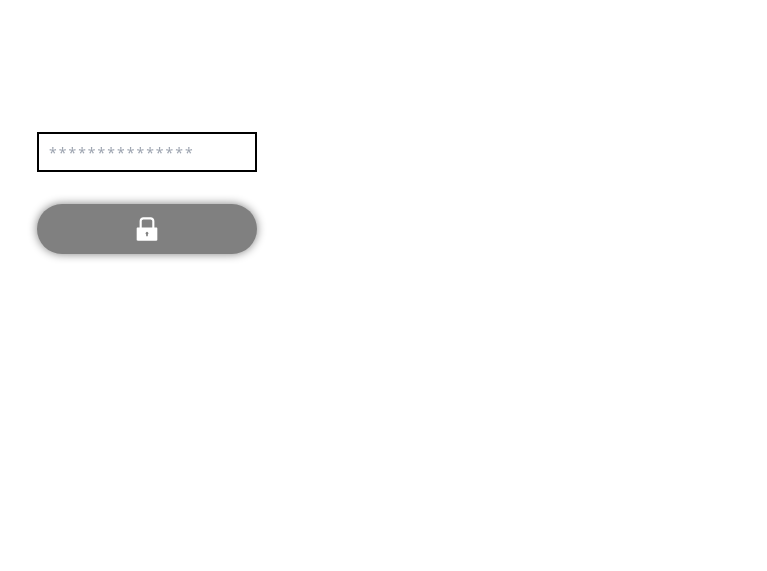
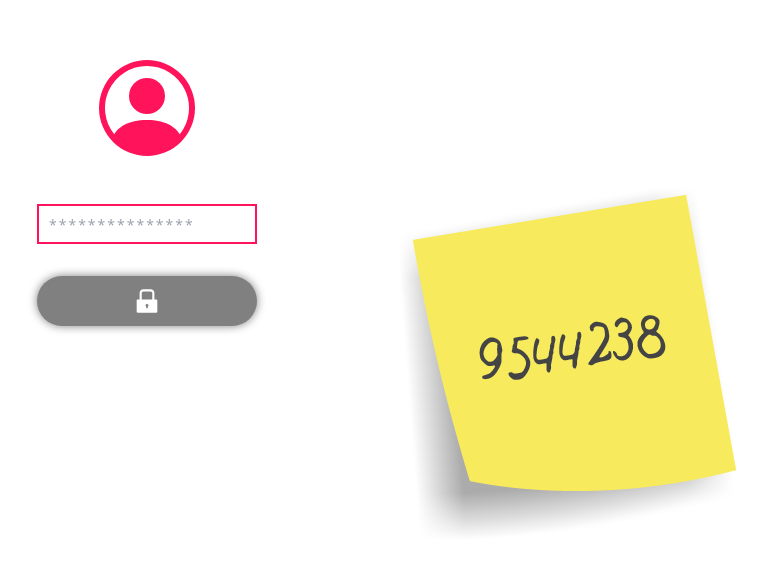
Before and after one commit to OliBoucher04/32dec, a React (Vite) app: page /login in a window 1280 px wide. Shown: the part 207-778 px from the top of the page, without its empty margins (493-1260 px from the left). Built offline with nearby package versions, Linux system fonts and the light colour scheme.

Commit message:
feature-fonction-login

```diff
--- a/src/assets/index.js
+++ b/src/assets/index.js
@@ -1,5 +1,7 @@
 import windowsXp from './img/windowsXP.jpg'
+import postitLogin from './img/postit.png'
 
 export {
-    windowsXp
+    windowsXp,
+    postitLogin
 }
--- a/src/pages/Login.css
+++ b/src/pages/Login.css
@@ -15,7 +15,7 @@
     height: 40px;
     padding: 10px;
     transition: .2s linear;
-    border: 2.5px solid black;
+    border: 2.5px solid #ff135a;
     font-size: 14px;
     text-transform: uppercase;
     letter-spacing: 2px;
@@ -23,8 +23,8 @@
 
   .input:focus {
     outline: none;
-    border: 0.5px solid black;
-    box-shadow: -5px -5px 0px black;
+    border: 0.5px solid #ff135a;
+    box-shadow: -5px -5px 0px #ff135a;
   }
 
   .input-container:hover > .icon {
--- a/src/pages/Login.jsx
+++ b/src/pages/Login.jsx
@@ -1,20 +1,25 @@
 import React, { useState } from "react";
 import { Link } from "react-router-dom";
 import "./Login.css";
-import { AiFillLock } from "react-icons/ai";
-import { AiFillUnlock } from "react-icons/ai";
-
+import { AiFillLock, AiFillUnlock } from "react-icons/ai";
+import { postitLogin } from "../assets";
+import { BsPersonCircle } from "react-icons/bs";
 
 const Login = () => {
   const [password, setPassword] = useState("");
 
-  const isPasswordInvalid = password.trim() === "";
+  const handleInputChange = (e) => {
+    setPassword(e.target.value);
+  };
+
+  const passwordValid = password === '9544238';
 
   return (
     <section className="flex flex-col justify-center items-center h-screen">
-      <div class="input-container mb-8">
+      <BsPersonCircle className="text-8xl text-red"/>
+      <div className="input-container mb-8 mt-12">
         <input
-          onChange={(e) => setPassword(e.target.value)}
+          onChange={handleInputChange}
           value={password}
           type="password"
           name="text"
@@ -23,24 +28,22 @@ const Login = () => {
         />
       </div>
 
-      {isPasswordInvalid ? (
-        <>
-          <div class="btn-container-disabled">
-            <a class="btn-content" href="#">
-              <AiFillLock className="h-[30px]"/>
-            </a>
-          </div>
-        </>
-      ) : (
+      {passwordValid ? (
         <Link to="/home">
-          <div class="btn-container">
-            <div class="btn-content flex justify-center items-center relative transition-all" href="#">
-              <AiFillLock className="h-[30px] hover:hidden"/>
-              <AiFillUnlock className="h-[30px]"/>
+          <div className="btn-container">
+            <div className="btn-content flex justify-center items-center relative transition-all">
+              <AiFillUnlock className="h-[30px]" />
             </div>
           </div>
         </Link>
+      ) : (
+        <div className="btn-container-disabled">
+          <a className="btn-content" href="#">
+            <AiFillLock className="h-[30px]" />
+          </a>
+        </div>
       )}
+      <img src={postitLogin} alt="postit" className="absolute bottom-10 right-10" />
     </section>
   );
 };
--- a/tailwind.config.js
+++ b/tailwind.config.js
@@ -5,7 +5,11 @@ export default {
       "./src/**/*.{js,ts,jsx,tsx}",
     ],
     theme: {
-      extend: {},
+      extend: {
+        colors: {
+          red : "#ff135a"
+        }
+      },
     },
     plugins: [],
   }
```
Also changed, not shown: src/assets/img/postit.png (added).
